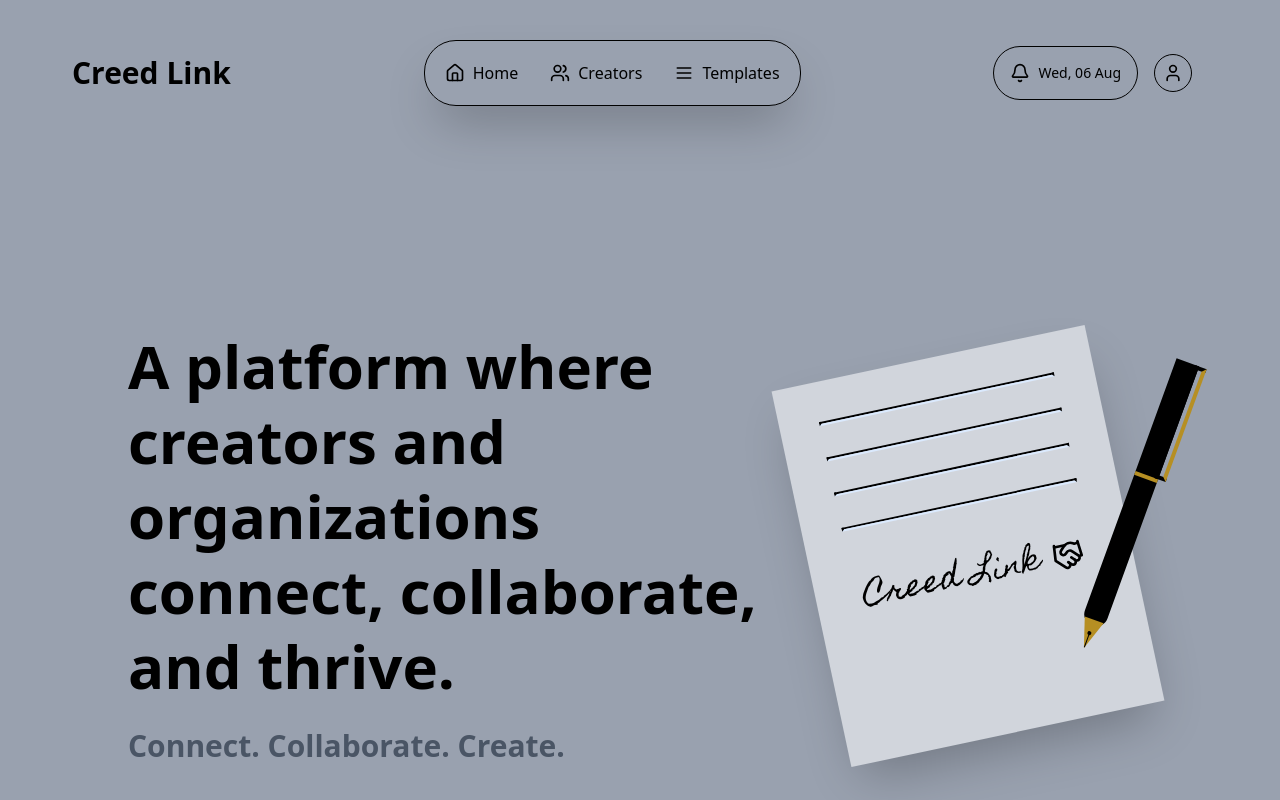
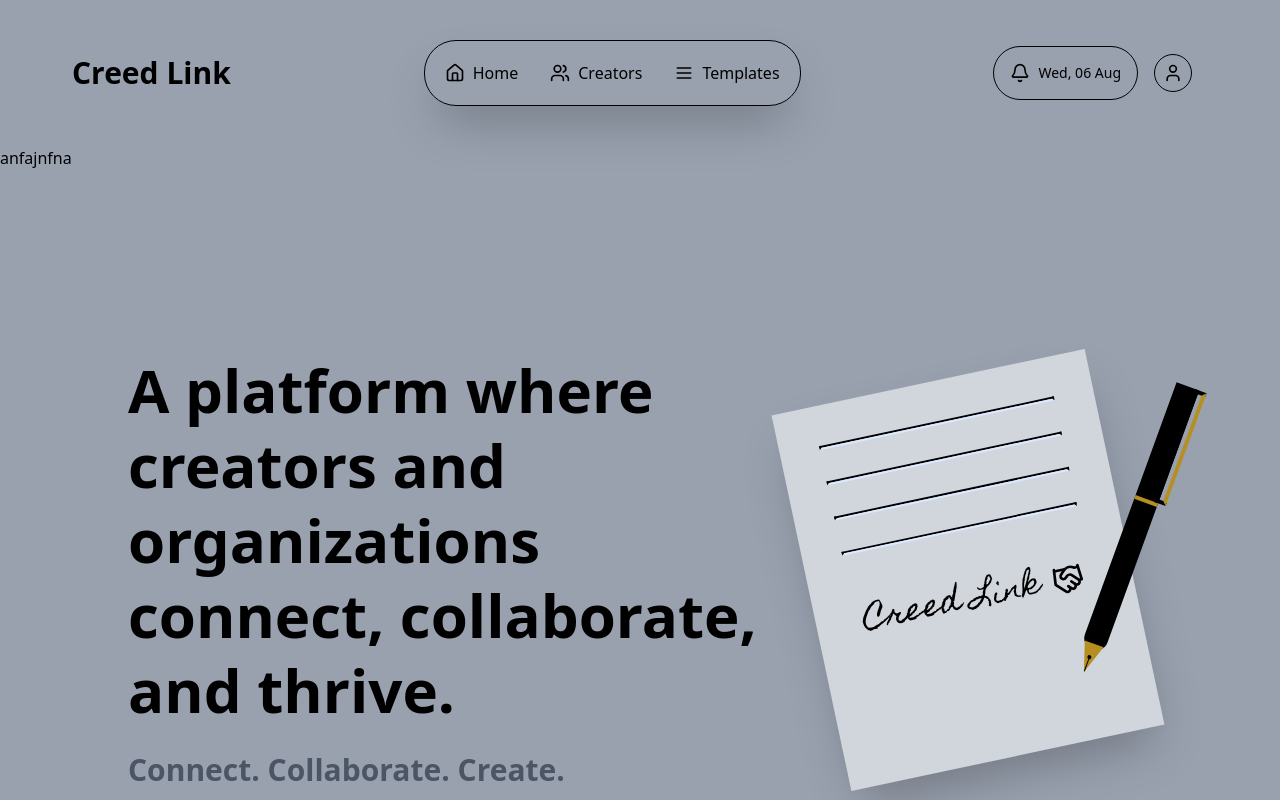
Before and after one commit to balajiselvam005/Creed_Link, a Next.js app: page / in a window 1280 px wide. Shown: the top 800 px of the page. Built offline with nearby package versions, Linux system fonts and the light colour scheme.

Commit message:
test file rename

```diff
--- a/src/app/page.tsx
+++ b/src/app/page.tsx
@@ -22,6 +22,7 @@ export default function LandingPage() {
   return (
     <div>
       {/* Hero Section */}
+      anfajnfna
       <section id="landing-section" className="px-4 sm:px-8 lg:px-16 xl:px-32">
         <div className="flex flex-col lg:flex-row justify-center lg:justify-around items-center max-w-full min-h-screen py-8 lg:py-0 gap-8 lg:gap-4">
           {/* Text Content */}
```
